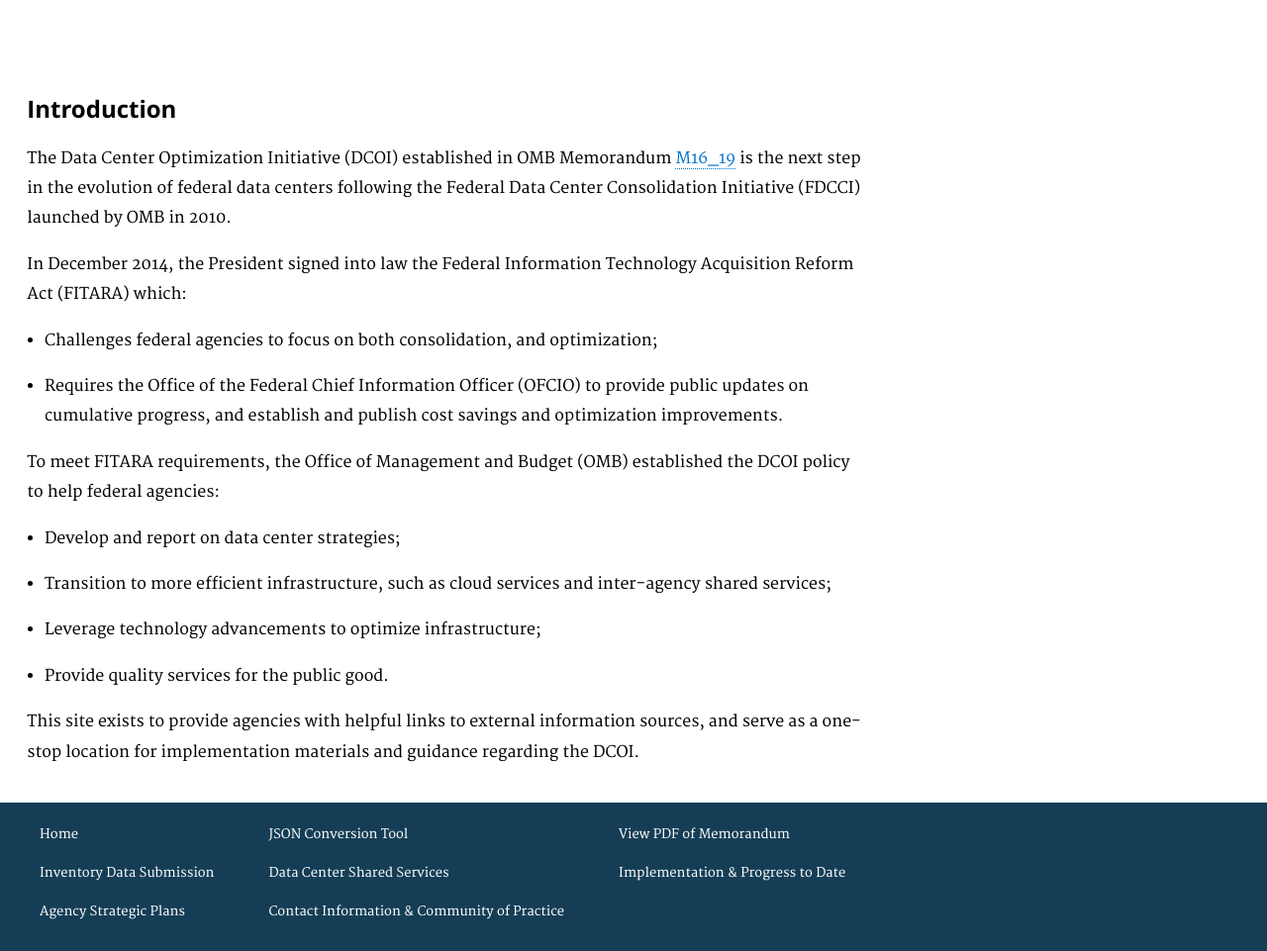
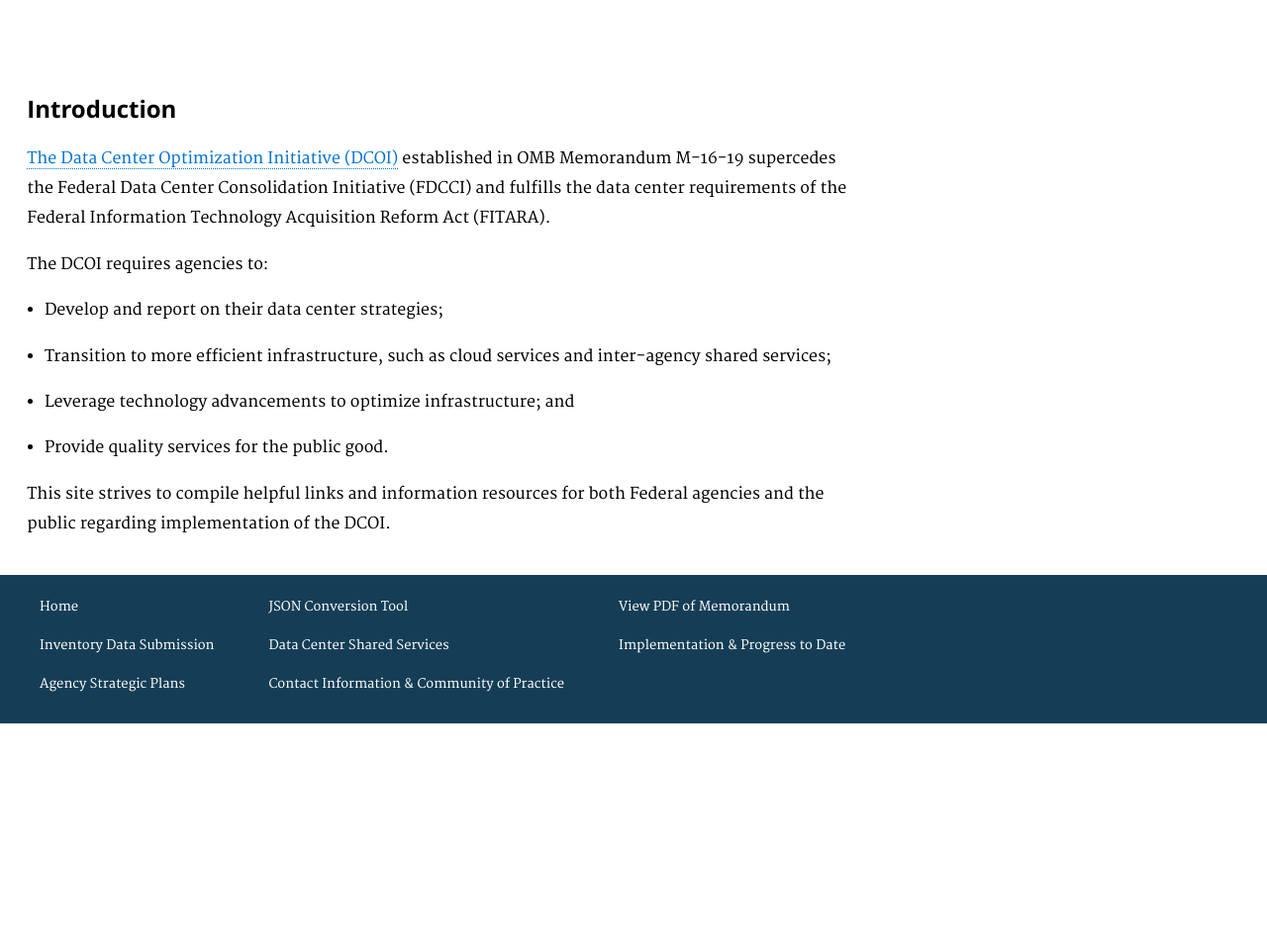
Before and after one commit to ydave-reisys/datacenters, a Jekyll site: the page built from pages/index.html, in a window 1280 px wide and 1065 px high, cut to the strip 104-1065 px from the top of the window. Shown: the whole strip at 99% size. Built offline with Jekyll 4.4.1, drawn with Linux system fonts in a browser that asks for light colours; nearby versions of some CDN libraries; Markdown is read by kramdown in place of the engine named in the settings.

Commit message:
Update index.html

```diff
--- a/pages/index.html
+++ b/pages/index.html
@@ -7,20 +7,15 @@
 
 <h2 id="introduction">Introduction</h2>
 
-<p>The Data Center Optimization Initiative (DCOI) established in OMB Memorandum <a href="https://www.whitehouse.gov/sites/default/files/omb/memoranda/2016/m_16_19_1" target="_blank">M16_19</a> is the next step in the evolution of federal data centers following the Federal Data Center Consolidation Initiative (FDCCI) launched by OMB in 2010.</p>
+<p> <a href="https://www.whitehouse.gov/sites/default/files/omb/memoranda/2016/m_16_19_1.pdf" target="_blank">The Data Center Optimization Initiative (DCOI)</a> established in OMB Memorandum M-16-19 supercedes the Federal Data Center Consolidation Initiative (FDCCI) and fulfills the data center requirements of the Federal Information Technology Acquisition Reform Act (FITARA).</p>
 
-<p>In December 2014, the President signed into law the Federal Information Technology Acquisition Reform Act (FITARA) which:</p>
+
+<p>The DCOI requires agencies to:</p>
 <ul>
-    <li>Challenges federal agencies to focus on both consolidation, and optimization;</li>
-    <li>Requires the Office of the Federal Chief Information Officer (OFCIO) to provide public updates on cumulative progress, and establish and publish cost savings and optimization improvements.</li>
-</ul>
-
-<p>To meet FITARA requirements, the Office of Management and Budget (OMB) established the DCOI policy to help federal agencies:</p>
-<ul>
-    <li>Develop and report on data center strategies;</li>
+    <li>Develop and report on their data center strategies;</li>
     <li>Transition to more efficient infrastructure, such as cloud services and inter-agency shared services;</li>
-    <li>Leverage technology advancements to optimize infrastructure;</li>
+    <li>Leverage technology advancements to optimize infrastructure; and</li>
     <li>Provide quality services for the public good.</li>
 </ul>
 
-<p>This site exists to provide agencies with helpful links to external information sources, and serve as a one-stop location for implementation materials and guidance regarding the DCOI.</p>
+<p>This site strives to compile helpful links and information resources for both Federal agencies and the public regarding implementation of the DCOI.</p>
```
